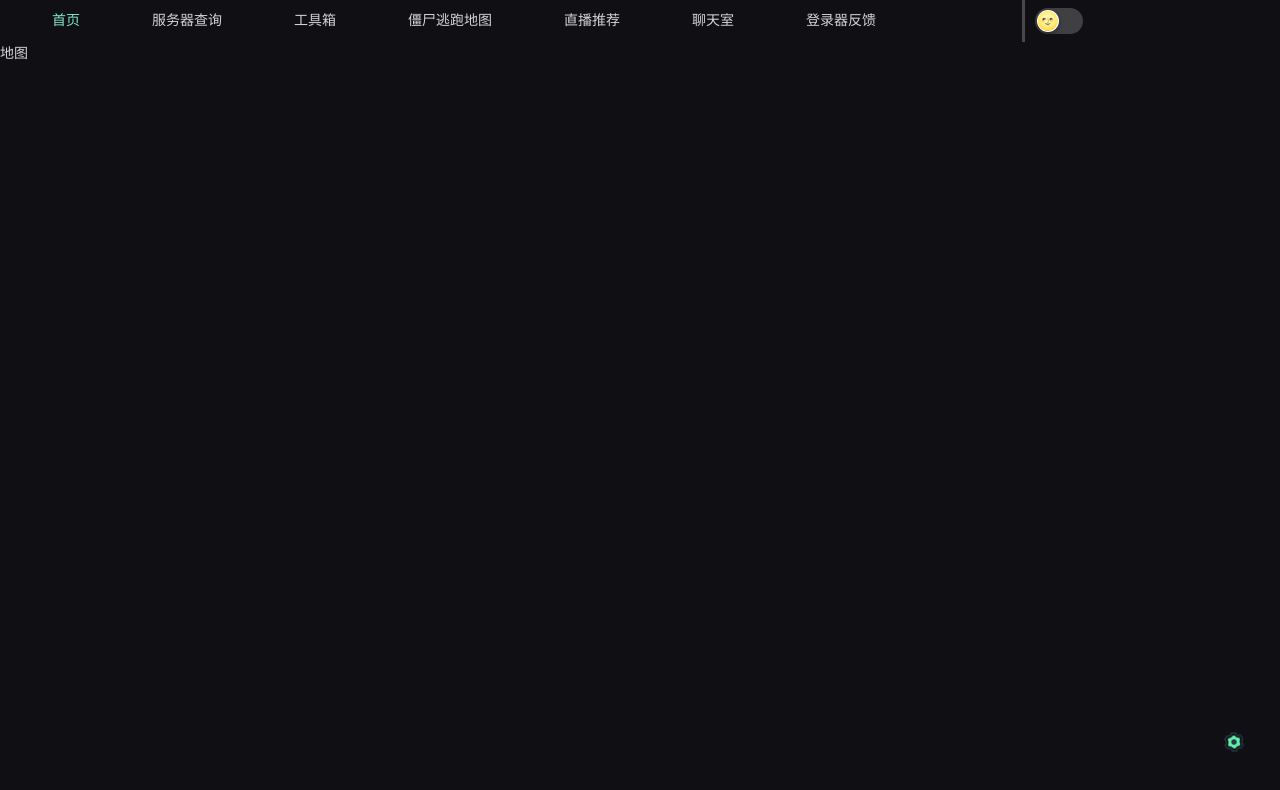
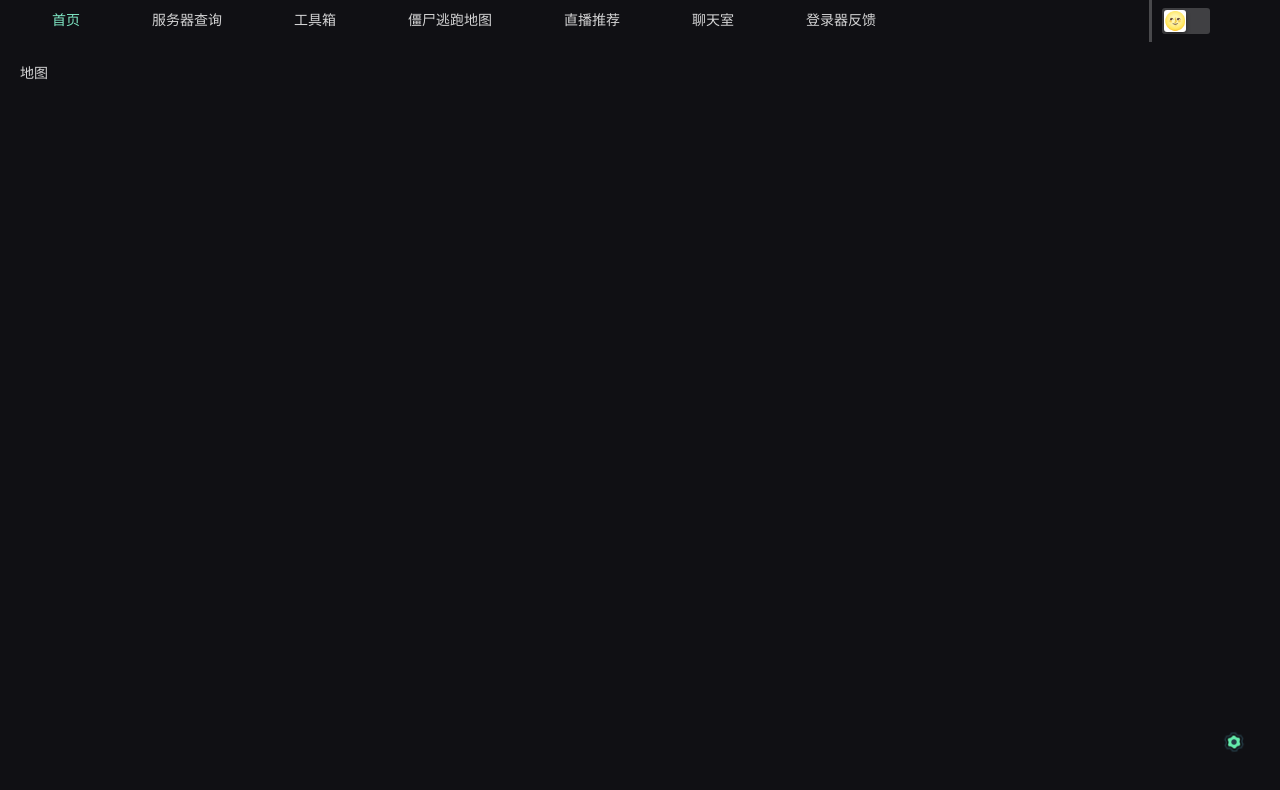
Before and after one commit to xiatianYa/SwiftLogin, a Vue app: page /map in a window 1280 px wide. Shown: the top 790 px of the page. Built offline with nearby package versions, Linux system fonts and the light colour scheme; no server answers; some icons are missing.

Commit message:
优化挤服代码

```diff
--- a/src/utils/gameSocket.ts
+++ b/src/utils/gameSocket.ts
@@ -51,14 +51,21 @@ const Websocket: any = {
           Websocket.reconnect_timer = null;
           Websocket.notification["success"]({
             content: "连接成功",
-            meta: "服务器连接成功",
-            duration: 1500,
+            meta: "推荐使用Microsoft Edge浏览器,谷歌浏览器限制过多!",
+            duration: 5000,
             keepAliveOnHover: true,
           });
           break;
         case gameEnum.ServerMessageSuccessType:
           let serverInfo = JSON.parse(data.data);
           //如果返回状态为 true 或 全局isAutomatic 为 false
+          const aLink = document.createElement("a");
+          aLink.href =
+            "steam://rungame/730/76561198977557298/+connect " +
+            serverInfo.ip +
+            ":" +
+            serverInfo.port;
+          aLink.click();
           if (!serverInfo.status || !globalStore.isAutomatic) return;
           globalStore.isAutomatic = false;
           //发送消息
@@ -67,13 +74,6 @@ const Websocket: any = {
             duration: 3000,
             keepAliveOnHover: true,
           });
-          const aLink = document.createElement("a");
-          aLink.href =
-            "steam://rungame/730/76561198977557298/+connect " +
-            serverInfo.ip +
-            ":" +
-            serverInfo.port;
-          aLink.click();
           break;
         default:
           break;
--- a/src/view/layout/header.vue
+++ b/src/view/layout/header.vue
@@ -1,12 +1,13 @@
 <template>
     <div class="headerPage">
-        <n-split :default-size="0.8">
+        <n-split :default-size="0.9">
             <template #1>
                 <n-menu v-model="activeKey" mode="horizontal" :options="menuOptions" responsive :inverted="inverted" />
             </template>
             <template #2>
                 <n-space style="height: 100%;" class="d_flex_ac ml-10">
-                    <n-switch size="large" v-model="globalStore.nightCycle" :on-update:value="handleCycle">
+                    <n-switch size="large" v-model:value="globalStore.nightCycle" :on-update:value="handleCycle"
+                        :default-value="globalStore.nightCycle" :round="false">
                         <template #checked-icon>
                             🌞
                         </template>
@@ -14,6 +15,7 @@
                             🌝
                         </template>
                     </n-switch>
+
                 </n-space>
             </template>
         </n-split>
@@ -41,6 +43,8 @@ import {
 let { globalStore } = useStore();
 
 const inverted = ref(false)
+
+
 const activeKey = ref<string | null>(null)
 
 //注册图标
--- a/src/view/layout/setup.vue
+++ b/src/view/layout/setup.vue
@@ -12,8 +12,8 @@
               clearable />
             <n-select class="mb-10" v-model:value="modeId" :options="selectOption.mode" placeholder="请选择指定模式"
               clearable />
-            <n-switch class="mb-10" size="large" v-model="nightCycle" :on-update:value="handleCycle"
-              :default-value="nightCycle">
+            <n-switch class="mb-10" size="large" v-model:value="globalStore.nightCycle" :on-update:value="handleCycle"
+              :default-value="globalStore.nightCycle" :round="false">
               <template #checked-icon>
                 🌞
               </template>
@@ -37,7 +37,6 @@
 import useStore from "@/store";
 import { ref, onMounted, Component, h } from 'vue'
 import { NSelect, NDrawer, NDrawerContent, NCard, NSpace, useMessage, NButton, NIcon, NSwitch } from 'naive-ui';
-import { stringToBoolean } from '@/utils/common'
 import { SaveOutline } from '@vicons/ionicons5';
 import { CustomType } from '@/types';
 import { listModeEnum } from '@/api/enum'
@@ -55,9 +54,6 @@ const communityId = ref<any>(null);
 //指定模式
 const modeId = ref<any>(null)
 
-//指定夜间/白天
-const nightCycle = ref<any>(false);
-
 //抽屉
 const setDialog = ref(false);
 
@@ -72,7 +68,6 @@ const selectOption = ref<CustomType>({
 //控制白天模式 / 黑夜模式
 const handleCycle = (value: boolean) => {
   globalStore.nightCycle = value;
-  nightCycle.value = value;
 }
 
 //注册图标
@@ -103,9 +98,6 @@ const optionInit = async () => {
   if (localStorage.getItem("mode")) {
     modeId.value = localStorage.getItem("mode")
   }
-  if (localStorage.getItem("nightCycle")) {
-    nightCycle.value = stringToBoolean(localStorage.getItem("nightCycle"))
-  }
 }
 
 //保存用户设置
@@ -120,8 +112,8 @@ const saveSet = () => {
   } else {
     localStorage.removeItem("mode")
   }
-  if (nightCycle.value != null) {
-    localStorage.setItem("nightCycle", nightCycle.value)
+  if (globalStore.nightCycle != null) {
+    localStorage.setItem("nightCycle", String(globalStore.nightCycle))
   } else {
     localStorage.removeItem("nightCycle")
   }
--- a/src/view/map/index.vue
+++ b/src/view/map/index.vue
@@ -1,5 +1,5 @@
 <template>
-    <div>
+    <div class="mapPag p-20">
        地图
    </div>
 </template>
--- a/src/view/servers/csgo2/index.vue
+++ b/src/view/servers/csgo2/index.vue
@@ -420,7 +420,7 @@ const handleAutomaticPersonnel = (value: boolean) => {
     //设置全局挤服
     globalStore.isAutomatic = true;
     let { ip, port } = serverInfo.value;
-    startAutomaticInterval(ip, port, 150);
+    startAutomaticInterval(ip, port, 120);
 }
 
 //开启/关闭自动挂机
@@ -583,7 +583,7 @@ const startonHookAutomaticInterval = (ip: string, port: number, time: number) =>
         //当前挤服任务还存在 则退出
         if (getAutomaticInterval.value) return;
         //开始挤服
-        startAutomaticInterval(ip, port, 150);
+        startAutomaticInterval(ip, port, 120);
         //挂机进服次数++
         onHookNumber.value++;
     }, time);
```
